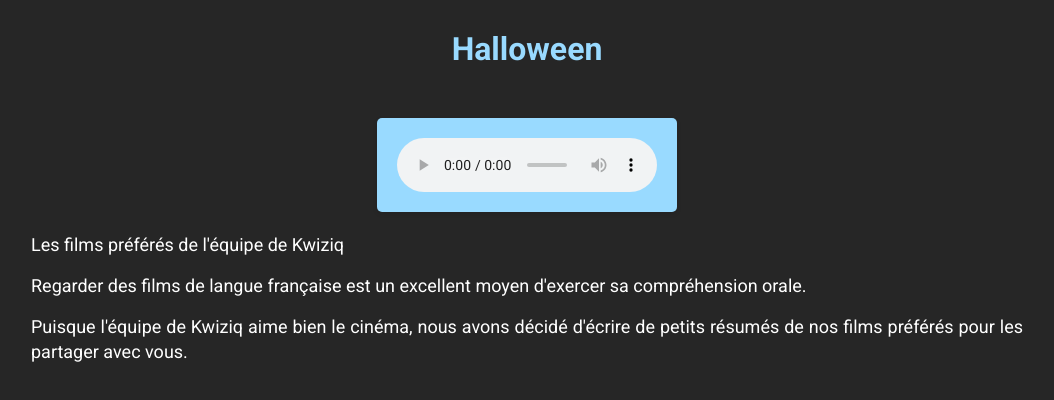
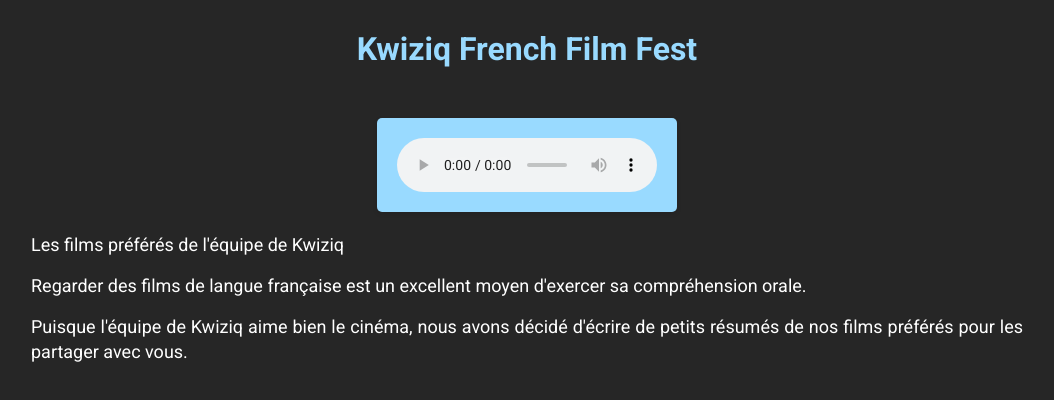
Before and after one commit to SilasDecolar/french-texts, a website: page texts/text0016.html in a window 1280 px wide. Shown: the whole page, without its empty margins (113-1167 px from the left). Drawn offline with Linux system fonts and the light colour scheme.

Commit message:
video 15 and 16

```diff
--- a/texts/text0016.html
+++ b/texts/text0016.html
@@ -4,14 +4,14 @@
 <head>
     <meta charset="UTF-8">
     <meta name="viewport" content="width=device-width, initial-scale=1.0">
-    <title>15 - Halloween</title>
+    <title>16 - Kwiziq French Film Fest</title>
     <link rel="stylesheet" href="../build/main.css">
 </head>
 
 <body>
     <header>
         <div class="container">
-            <h1>Halloween</h1>
+            <h1>Kwiziq French Film Fest</h1>
         </div>
     </header>
     <main>
```
